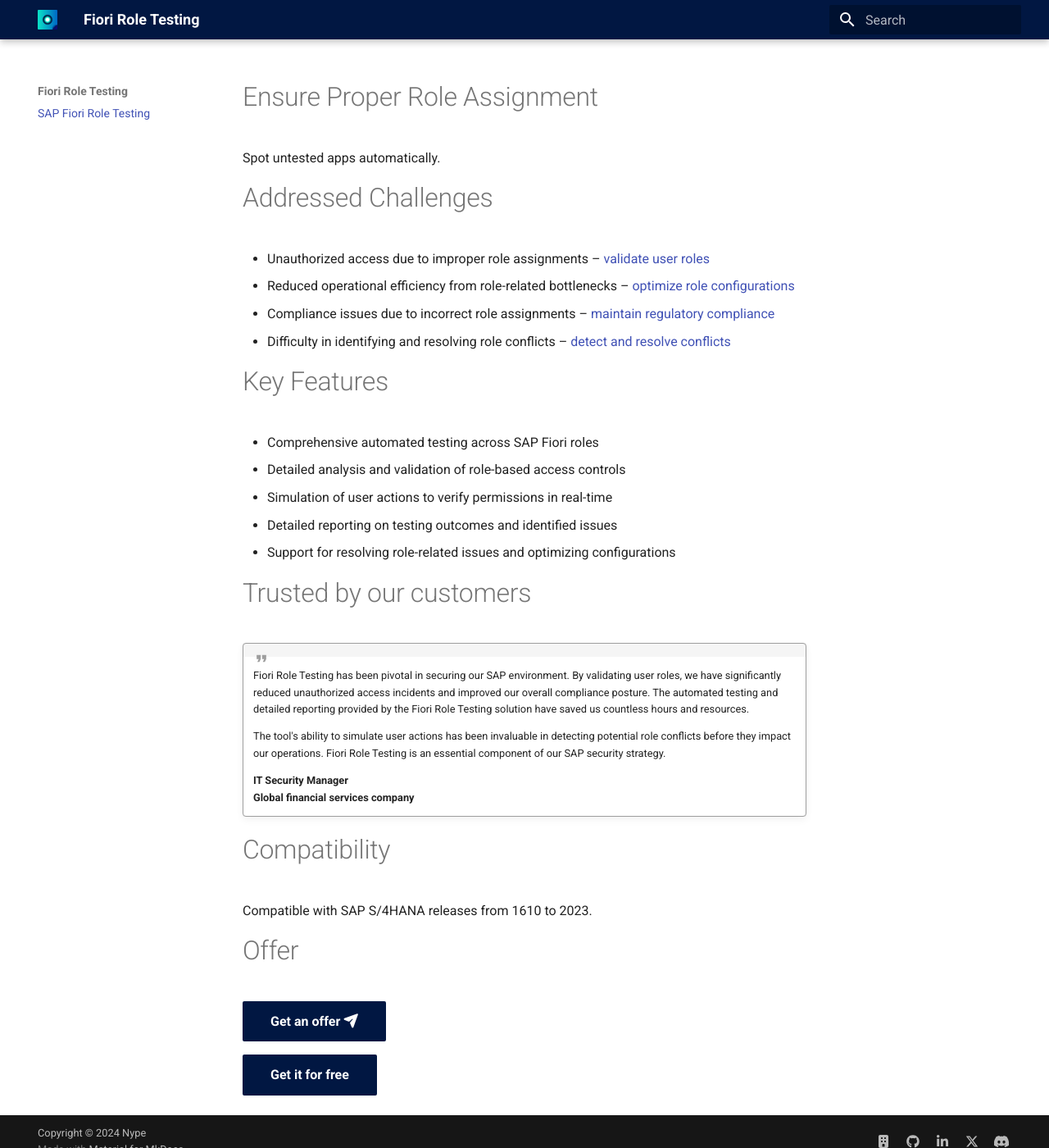
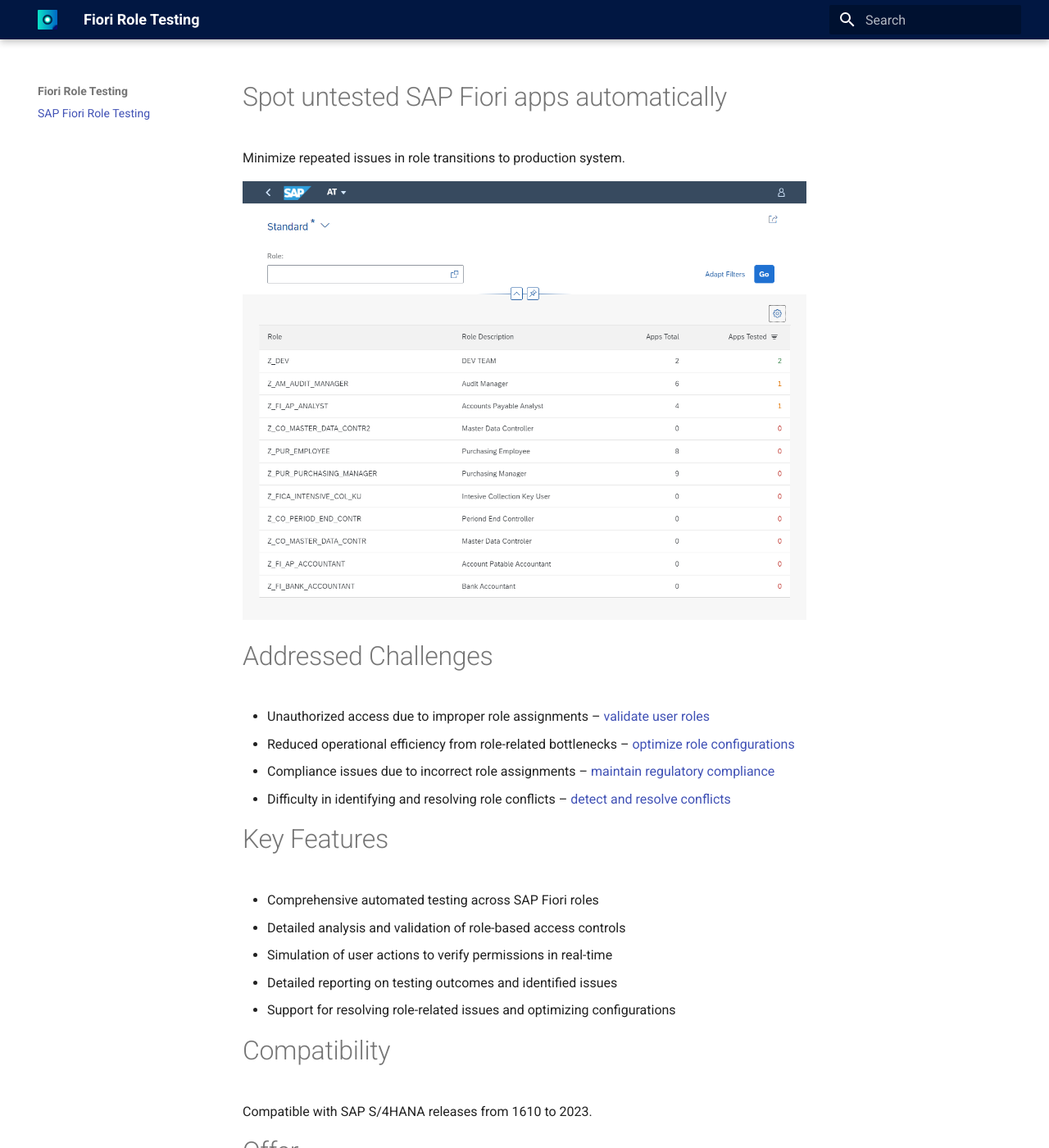
Before and after one commit to fioriroletesting/fioriroletesting.github.io, an MkDocs documentation site: the page built from docs/index.md, in a window 1280 px wide and 1400 px high. Shown: the whole window at 82% size. Built offline with MkDocs 1.6.1 and Material for MkDocs 9.7.7, drawn with Linux system fonts in a browser that asks for light colours.

Commit message:
docs: screen

```diff
--- a/docs/index.md
+++ b/docs/index.md
@@ -2,8 +2,11 @@
 title: SAP Fiori Role Testing
 description: Spot untested apps automatically.
 ---
-# Ensure Proper Role Assignment
-Spot untested apps automatically.
+# Spot untested SAP Fiori apps automatically
+
+Minimize repeated issues in role transitions to production system.
+
+[![](res/frt.png)](res/frt.png)
 
 # Addressed Challenges
 
@@ -20,17 +23,6 @@
 - Detailed reporting on testing outcomes and identified issues
 - Support for resolving role-related issues and optimizing configurations
 
-# Trusted by our customers
-
-!!! quote " "
-
-    Fiori Role Testing has been pivotal in securing our SAP environment. By validating user roles, we have significantly reduced unauthorized access incidents and improved our overall compliance posture. The automated testing and detailed reporting provided by the Fiori Role Testing solution have saved us countless hours and resources.
-
-    The tool's ability to simulate user actions has been invaluable in detecting potential role conflicts before they impact our operations. Fiori Role Testing is an essential component of our SAP security strategy.
-
-    **IT Security Manager**<br>
-    **Global financial services company**
-
 # Compatibility
 
 Compatible with SAP S/4HANA releases from 1610 to 2023.
```
Also changed, not shown: docs/res/frt.png (added).
